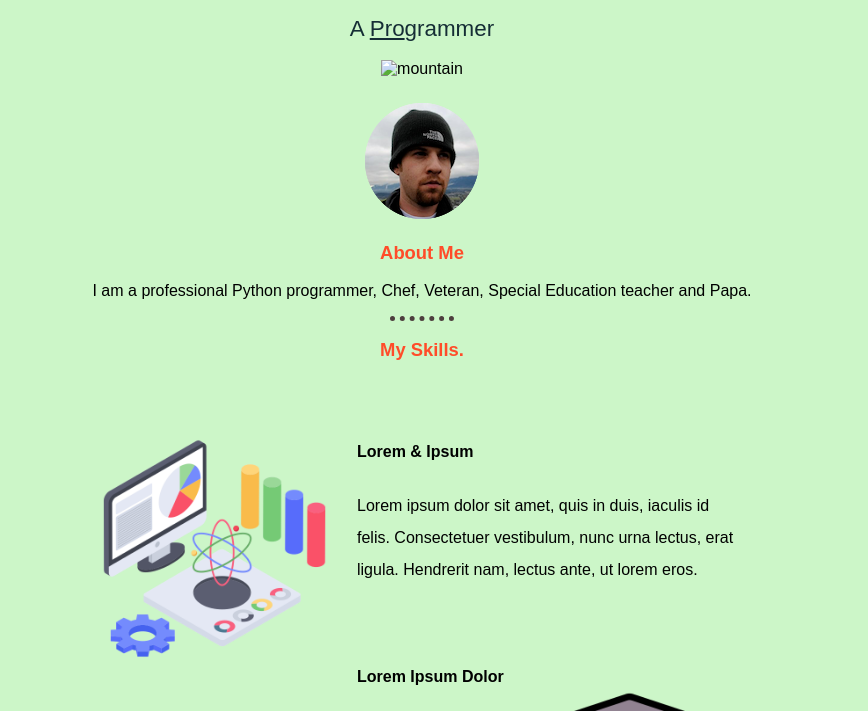
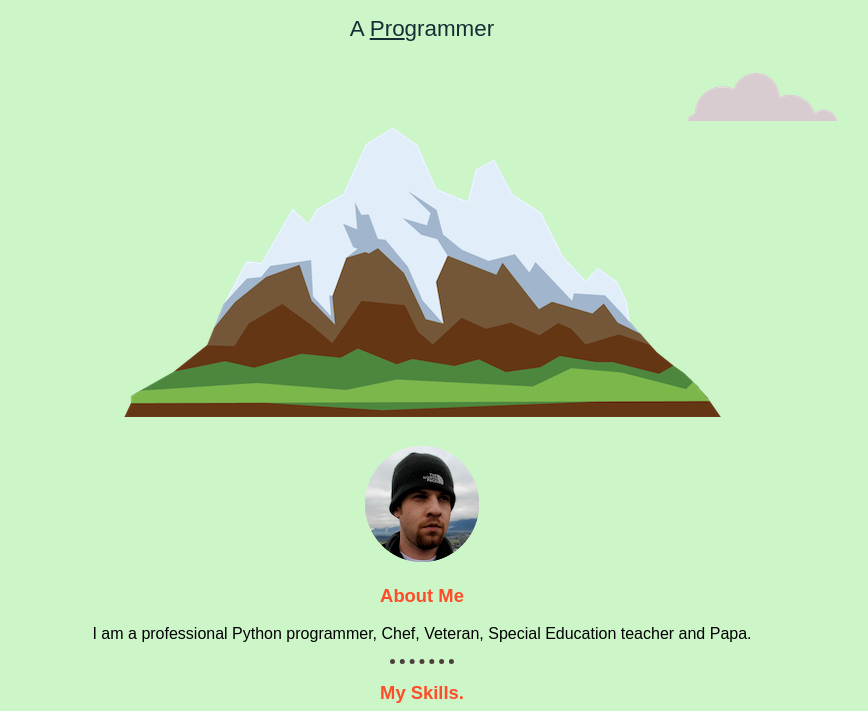
Before and after one commit to ColdDeckHarrison/CSS-Website, a plain HTML site: page index.html in a window 1280 px wide. Shown: the part 283-994 px from the top of the page, without its empty margins (218-1086 px from the left). Drawn offline with Linux system fonts and the light colour scheme.

Commit message:
updated root locations

```diff
--- a/index.html
+++ b/index.html
@@ -14,8 +14,8 @@
   <img src="cloud.png" alt="cloud" class="cloud-1">
   <h1>I'm Mark</h1>
   <h2>A <span><u>Pro</u></span>grammer</h2>
-  <img src="images/cloud.png" alt="cloud" class="cloud-2">
-  <img src="images/mountain.png" alt="mountain" class="mountain">
+  <img src="cloud.png" alt="cloud" class="cloud-2">
+  <img src="mountain.png" alt="mountain" class="mountain">
 </div>
 <div class="middle-container">
   <div class="profile">
@@ -54,8 +54,5 @@
   <p>© 2022 Mark Hamilton.</p>
 </div>
 
-<body>
-
-</body>
 
 </html>
```
